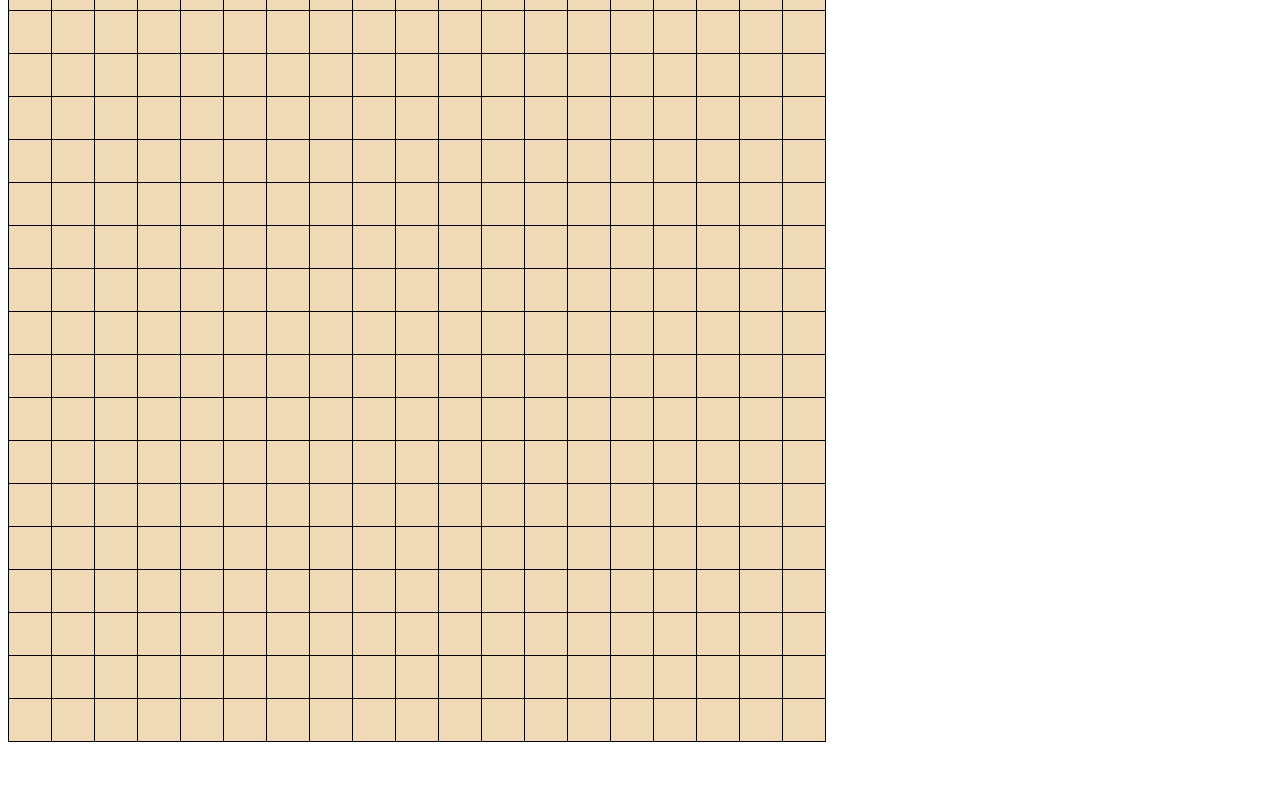
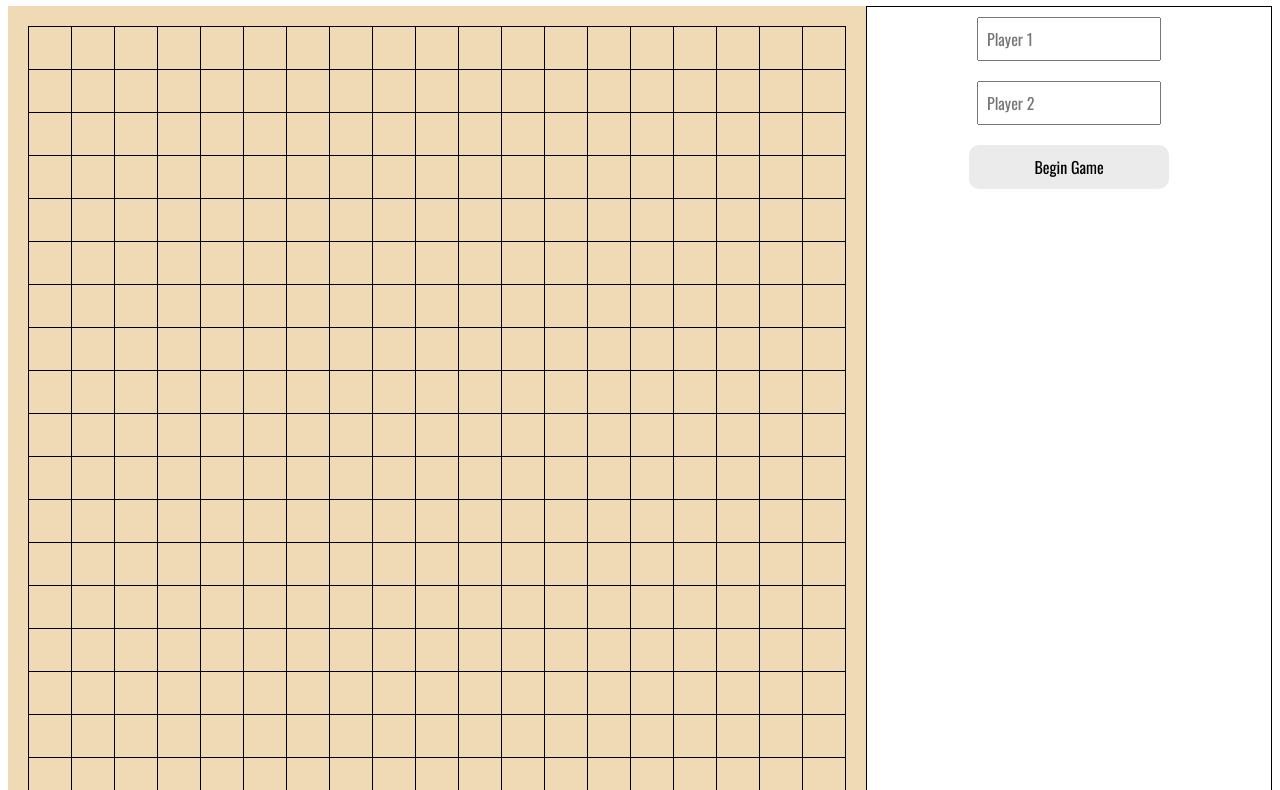
Before and after one commit to XandorRoyal/pente, a plain HTML site: page index.html in a window 1280 px wide. Shown: the part 84-874 px from the top of the page. Before the commit the page ends 834 px from the top, so only its background shows below. Drawn offline with nearby package versions, Linux system fonts and the light colour scheme.

Commit message:
Side bar actions

```diff
--- a/index.html
+++ b/index.html
@@ -9,6 +9,38 @@
   </head>
 
   <body>
-    <table id="board"></table>
+    <h1>Pente Board Game</h1>
+    <div class="container">
+      <div class="board-border">
+        <table class="board" id="board"></table>
+      </div>
+      <section class="sidebar">
+        <div class="enter-container">
+          <input type="text" class="username-input" id ="player1" placeholder="Player 1" maxlength="20">
+          <input type="text" class="username-input" id="player2" placeholder="Player 2" maxlength="20">
+          <div class="button-container">
+            <div class="save-container">
+              <button class="name-button" onclick="saveUsernames()">Begin Game</button>
+            </div>
+
+          </div>
+        </div>
+
+        <div class="start-container">
+          <div class="name-container">
+            <div class="player1-contaier">
+              <span id="player1-start">Key</span>
+            </div>
+            <img id="arrowImg" src="./public/images/arrow.png">
+            <div class="player2-contaier">
+              <span id="player2-start">Key</span>
+            </div>
+          </div>
+        </div>
+
+      </section>
+
+    </div>
+
   </body>
 </html>
--- a/public/css/index.css
+++ b/public/css/index.css
@@ -1,3 +1,9 @@
+@import url('https://fonts.googleapis.com/css2?family=Oswald:wght@200..700&display=swap');
+
+* {
+    font-family: "Oswald", sans-serif;
+}
+
 table {
     border-collapse: collapse;
 }
@@ -8,3 +14,74 @@ td {
     background-color: #f0d9b5;
     border: 1px solid black;
 }
+
+h1 {
+    text-align: center;
+}
+
+.container {
+    display: flex;
+    justify-content: center;
+}
+
+.board-border {
+    border: 20px solid #f0d9b5;
+}
+
+.sidebar {
+    border: 1px solid black ;
+    flex: 1;
+    max-width: 450px;
+}
+
+.button-container {
+    display: flex;
+    flex-direction: column;
+    align-items: center;
+}
+
+.enter-container {
+    text-align: center;
+    /* display: none; */
+}
+
+.name-button {
+    margin: 10px;
+    padding: 10px 20px;
+    font-size: 16px;
+    background-color: #ebebeb;
+    color: black;
+    border: none;
+    cursor: pointer;
+    border-radius: 10px;
+    width: 200px;
+    cursor: pointer;
+    transition: all 0.3s ease 0s;
+}
+
+.name-button:hover {
+    background-color: #c0c0c0;
+}
+
+.username-input {
+    margin: 10px;
+    padding: 8px;
+    font-size: 16px;
+}
+
+.start-container {
+    display: none;
+    text-align: center;
+}
+
+#arrowImg {
+    width: 50px;
+}
+
+.name-container {
+    display: flex;
+    flex-direction: row;
+    align-items: center;
+    text-align: center;
+    background-color: aqua;
+}
--- a/public/js/index.js
+++ b/public/js/index.js
@@ -14,3 +14,15 @@ document.addEventListener("DOMContentLoaded", function() {
         board.appendChild(row);
     }
 });
+
+function saveUsernames() {
+    var player1Name = document.getElementById("player1").value;
+    var player2Name = document.getElementById("player2").value;
+
+    document.getElementById("player1-start").innerText = player1Name;
+    document.getElementById("player2-start").innerText = player2Name;
+
+    document.querySelector(".enter-container").style.display = "none";
+    document.querySelector(".start-container").style.display = "block";
+
+}
```
Also changed, not shown: public/images/arrow.png (added).
